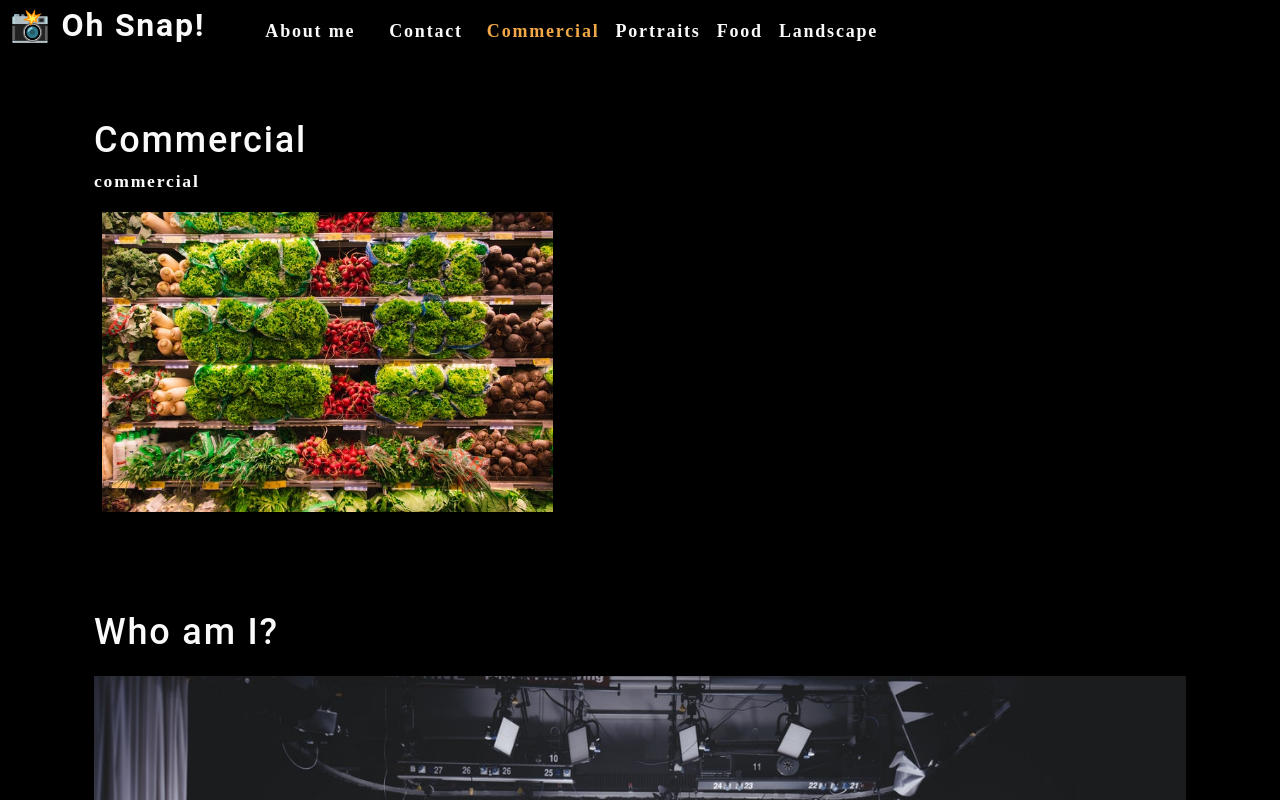
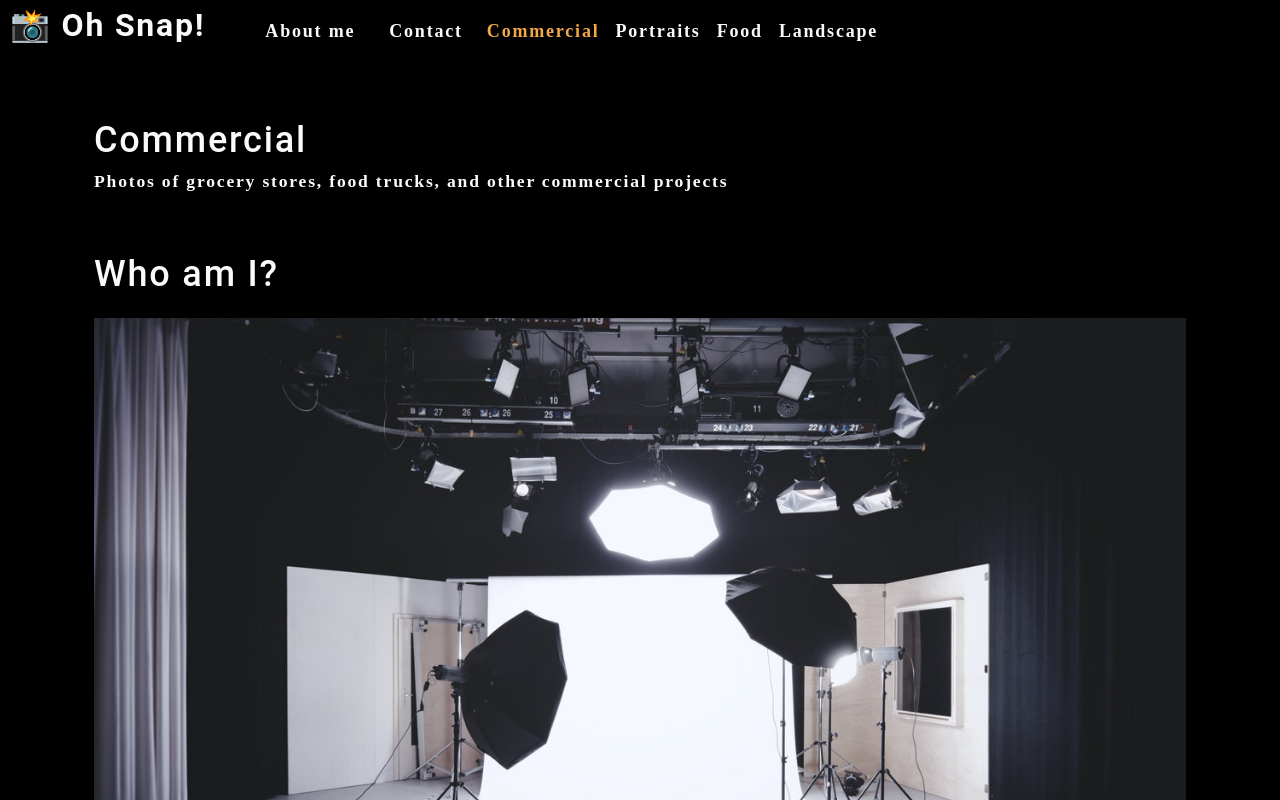
Before and after one commit to luvthatduck/photo-port, a React (Create React App) app: page / in a window 1280 px wide. Shown: the top 800 px of the page. Built offline with nearby package versions, Linux system fonts and the light colour scheme.

Commit message:
trying to follow module but nothing is working git add . !

```diff
--- a/src/App.js
+++ b/src/App.js
@@ -25,7 +25,7 @@
       ></Nav>
       <main>
         <div>
-          <Gallery></Gallery>
+          <Gallery currentCategory={currentCategory}></Gallery>
           <About></About>
         </div>
       </main>
--- a/src/components/Gallery/index.js
+++ b/src/components/Gallery/index.js
@@ -1,24 +1,16 @@
 import React from 'react';
+import PhotoList from '../PhotoList';
 import { capitalizeFirstLetter } from '../../utils/helpers';
-import photo from '../../assets/small/commercial/0.jpg';
 
-
-function Gallery(props) {
-  const currentCategory = {
-    name: "commercial",
-    description:
-      "Photos of grocery stores, food trucks, and other commercial projects",
-  };
+function Gallery({ currentCategory }) {
+  const { name, description } = currentCategory;
   return (
     <section>
-      <h1>{capitalizeFirstLetter(currentCategory.name)}</h1>
-      <p>{currentCategory.name}</p>
-      <img
-            src={photo}
-            alt="Commercial Example"
-            className="img-thumbnail mx-1"
-          />
+      <h1 data-testid="h1tag">{capitalizeFirstLetter(name)}</h1>
+      <p>{description}</p>
+      <PhotoList  />
     </section>
   );
 }
+
 export default Gallery;
--- /dev/null
+++ b/src/components/PhotoList/index.js
@@ -0,0 +1,122 @@
+import React, { useState } from 'react';
+// import Modal from '../Modal';
+
+const PhotoList = ({ category }) => {
+
+  const [photos] = useState([
+    {
+      name: 'Grocery aisle',
+      category: 'commercial',
+      description: 'Lorem ipsum dolor sit amet, consectetur adipiscing elit. Nunc ultricie',
+    },
+    {
+      name: 'Grocery booth',
+      category: 'commercial',
+      description: 'Lorem ipsum dolor sit amet, consectetur adipiscing elit. Nunc ultricie',
+    },
+    {
+      name: 'Building exterior',
+      category: 'commercial',
+      description: 'Lorem ipsum dolor sit amet, consectetur adipiscing elit. Nunc ultricie',
+    },
+    {
+      name: 'Restaurant table',
+      category: 'commercial',
+      description: 'Lorem ipsum dolor sit amet, consectetur adipiscing elit. Nunc ultricie',
+    },
+    {
+      name: 'Cafe interior',
+      category: 'commercial',
+      description: 'Lorem ipsum dolor sit amet, consectetur adipiscing elit. Nunc ultricie',
+    },
+    {
+      name: 'Cat green eyes',
+      category: 'portraits',
+      description: 'Lorem ipsum dolor sit amet, consectetur adipiscing elit. Nunc ultricie',
+    },
+    {
+      name: 'Green parrot',
+      category: 'portraits',
+      description: 'Lorem ipsum dolor sit amet, consectetur adipiscing elit. Nunc ultricie',
+    },
+    {
+      name: 'Yellow macaw',
+      category: 'portraits',
+      description: 'Lorem ipsum dolor sit amet, consectetur adipiscing elit. Nunc ultricie',
+    },
+    {
+      name: 'Pug smile',
+      category: 'portraits',
+      description: 'Lorem ipsum dolor sit amet, consectetur adipiscing elit. Nunc ultricie',
+    },
+    {
+      name: 'Pancakes',
+      category: 'food',
+      description: 'Lorem ipsum dolor sit amet, consectetur adipiscing elit. Nunc ultricie',
+    },
+    {
+      name: 'Burrito',
+      category: 'food',
+      description: 'Lorem ipsum dolor sit amet, consectetur adipiscing elit. Nunc ultricie',
+    },
+    {
+      name: 'Scallop pasta',
+      category: 'food',
+      description: 'Lorem ipsum dolor sit amet, consectetur adipiscing elit. Nunc ultricie',
+    },
+    {
+      name: 'Burger',
+      category: 'food',
+      description: 'Lorem ipsum dolor sit amet, consectetur adipiscing elit. Nunc ultricie',
+    },
+    {
+      name: 'Fruit bowl',
+      category: 'food',
+      description: 'Lorem ipsum dolor sit amet, consectetur adipiscing elit. Nunc ultricie',
+    },
+    {
+      name: 'Green river',
+      category: 'landscape',
+      description: 'Lorem ipsum dolor sit amet, consectetur adipiscing elit. Nunc ultricie',
+    },
+    {
+      name: 'Docks',
+      category: 'landscape',
+      description: 'Lorem ipsum dolor sit amet, consectetur adipiscing elit. Nunc ultricie',
+    },
+    {
+      name: 'Panoramic village by sea',
+      category: 'landscape',
+      description: 'Lorem ipsum dolor sit amet, consectetur adipiscing elit. Nunc ultricie',
+    },
+    {
+      name: 'Domestic landscape',
+      category: 'landscape',
+      description: 'Lorem ipsum dolor sit amet, consectetur adipiscing elit. Nunc ultricie',
+    },
+    {
+      name: 'Park bench',
+      category: 'landscape',
+      description: 'Lorem ipsum dolor sit amet, consectetur adipiscing elit. Nunc ultricie',
+    },
+  ]);
+
+  const currentPhotos = photos.filter((photo) => photo.category === category);
+
+  return (
+    <div>
+      <div className="flex-row">
+        {currentPhotos.map((image, i) => (
+          <img
+            src={require(`../../assets/small/${category}/${i}.jpg`)}
+            alt={image.name}
+            className="img-thumbnail mx-1"
+            key={image.name}
+          />
+        ))}
+      </div>
+    </div>
+  );
+};
+
+export default PhotoList;
```
Also changed, not shown: 1 other file (tests, documents, lock files or other folders).
